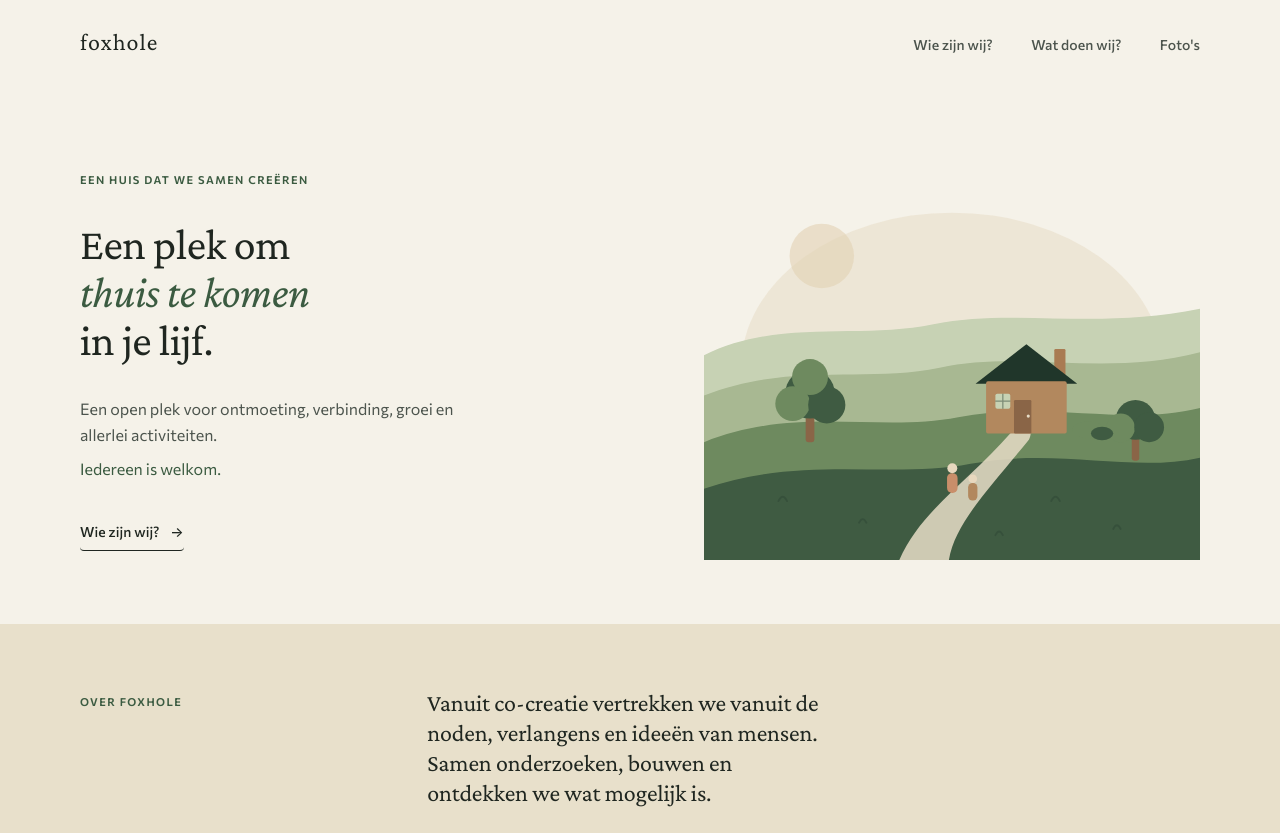
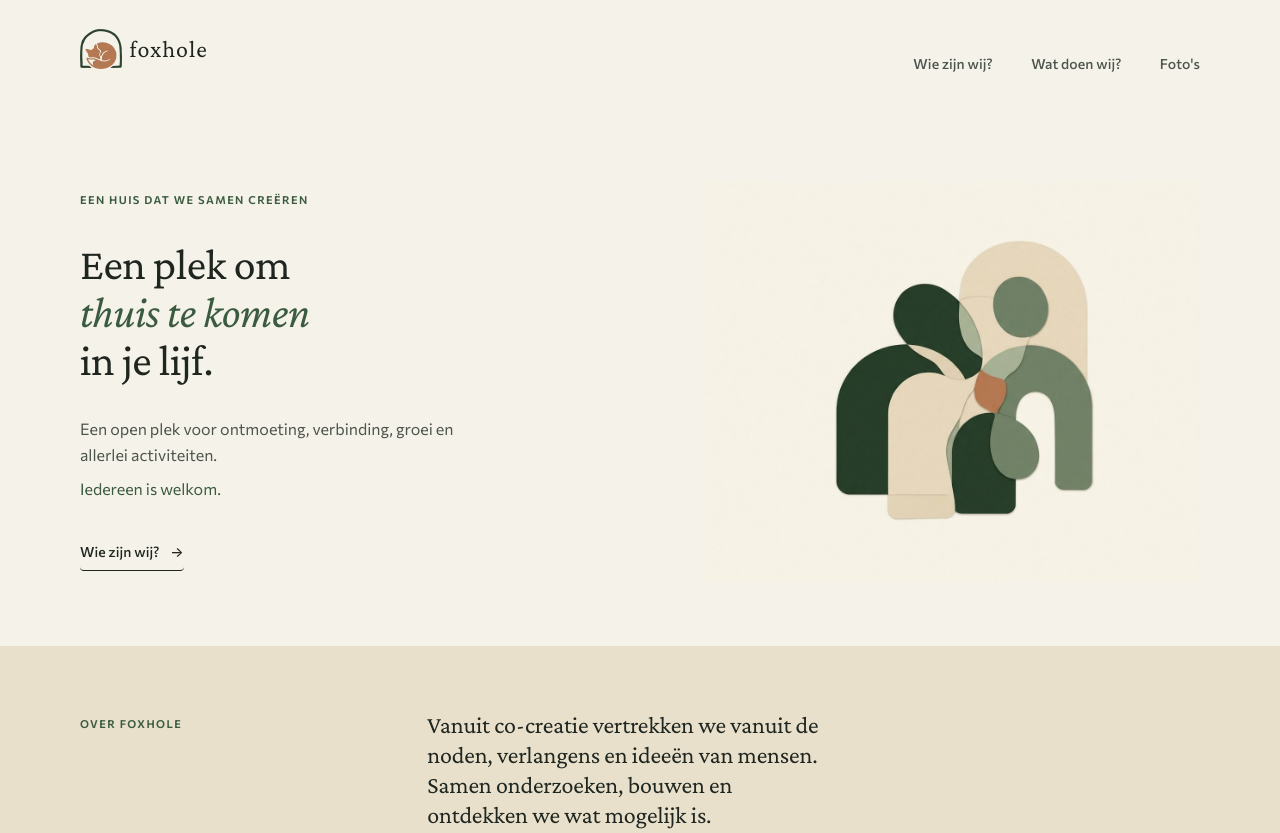
Before and after one commit to foxhole-be/foxhole, a plain HTML site: page index.html in a window 1280 px wide. Shown: the top 833 px of the page. Drawn offline with nearby package versions, Linux system fonts and the light colour scheme; a web font is replaced by a local one.

Commit message:
Voeg logo, favicon en nieuwe abstracte hero toe
Merkteken (vos in boog) in de header en als favicon, volledig logo als
asset, en een abstracte verbindingsillustratie als hoofdbeeld.

Co-Authored-By: Claude Sonnet 5.5 <noreply@anthropic.com>

```diff
--- a/css/style.css
+++ b/css/style.css
@@ -149,6 +149,17 @@ a {
   font-size: 1.5rem;
   letter-spacing: 0.04em;
   text-decoration: none;
+}
+
+.site-header .brand {
+  display: inline-flex;
+  align-items: center;
+  gap: var(--gutter-sm);
+}
+
+.brand-mark {
+  height: 2.5rem;
+  width: auto;
 }
 
 .site-nav {
--- a/index.html
+++ b/index.html
@@ -8,6 +8,7 @@
   <link rel="preconnect" href="https://fonts.googleapis.com">
   <link rel="preconnect" href="https://fonts.gstatic.com" crossorigin>
   <link rel="stylesheet" href="https://fonts.googleapis.com/css2?family=Commissioner:wght@400;500;600&family=Crimson+Pro:ital,wght@0,400;0,500;1,400&family=Spline+Sans+Mono&display=swap">
+  <link rel="icon" type="image/png" href="assets/images/foxhole-mark.png">
   <link rel="stylesheet" href="css/style.css">
 </head>
 <body>
@@ -16,7 +17,7 @@
   <!-- Header -->
   <header class="site-header">
     <div class="shell header-inner">
-      <a class="brand" href="#main" aria-label="Foxhole, naar boven">foxhole</a>
+      <a class="brand" href="#main" aria-label="Foxhole, naar boven"><img class="brand-mark" src="assets/images/foxhole-mark.png" alt="" width="166" height="160">foxhole</a>
       <nav class="site-nav" aria-label="Hoofdnavigatie">
         <a href="wie-zijn-wij.html">Wie zijn wij?</a>
         <a href="aanbod.html">Wat doen wij?</a>
@@ -39,10 +40,10 @@
 
         <figure class="hero-art">
           <img
-            src="assets/images/foxhole-landschap.svg"
-            alt="Zacht groen landschap met een huis, bomen, een tuin en twee mensen die samenkomen."
-            width="800"
-            height="640">
+            src="assets/images/foxhole-hero.webp"
+            alt="Abstracte vormen in groen, zand en terracotta die tegen elkaar leunen en samen een geheel vormen."
+            width="1152"
+            height="928">
         </figure>
       </div>
     </section>
```
Also changed, not shown: aanbod.html (+2 -1 lines), fotos.html (+2 -1 lines), wie-zijn-wij.html (+2 -1 lines), assets/images/foxhole-hero.webp (added), assets/images/foxhole-logo.png (added), assets/images/foxhole-mark.png (added).
